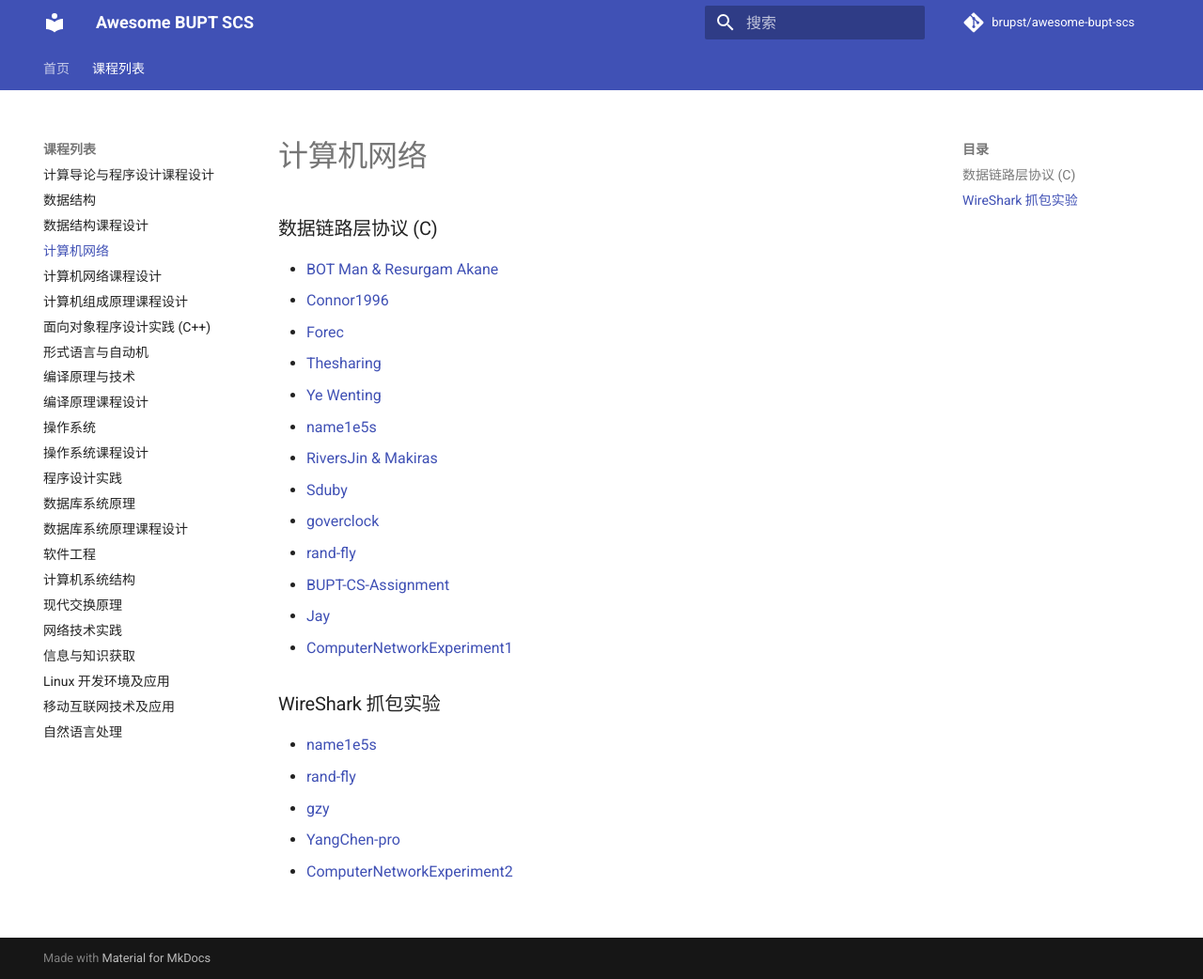
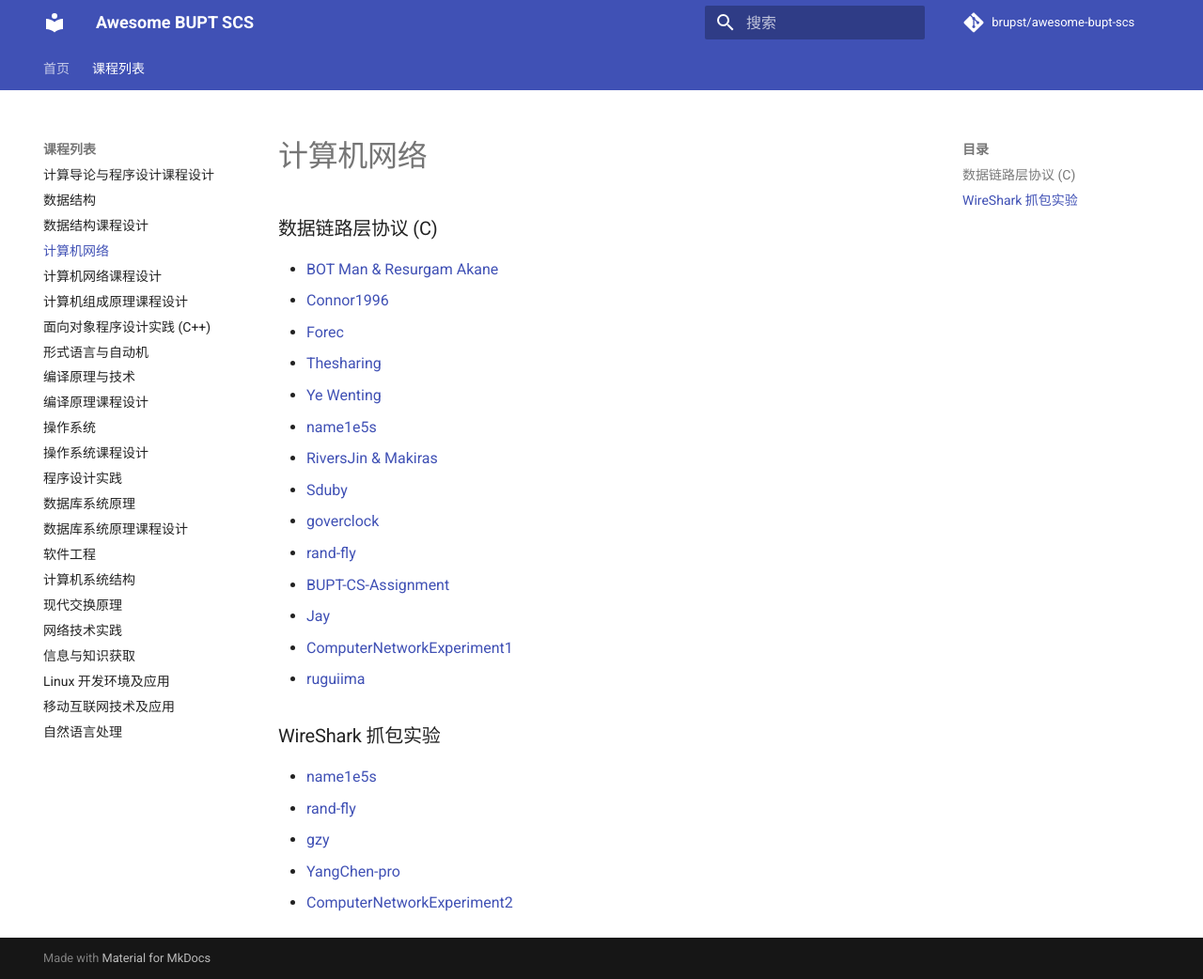
Before and after one commit to brupst/awesome-bupt-scs, an MkDocs documentation site: the page built from projects/Computer-Networks.md, in a window 1280 px wide and 1042 px high. Shown: the whole window at 94% size. Built offline with MkDocs 1.6.1 and Material for MkDocs 9.7.7, drawn with Linux system fonts in a browser that asks for light colours; comment, search, counter and statistics services are not loaded.

Commit message:
Update Computer-Networks.md

```diff
--- a/projects/Computer-Networks.md
+++ b/projects/Computer-Networks.md
@@ -15,6 +15,7 @@
 - [BUPT-CS-Assignment](https://github.com/BUPT-CS-Assignment/Datalink_Layer_Protocal)
 - [Jay](https://github.com/JayKiang/Jay.git)
 - [ComputerNetworkExperiment1](https://github.com/Tingwuren/ComputerNetworkExperiment1)
+- [ruguiima](https://github.com/ruguiima/datalink-experiment)
 
 ### WireShark 抓包实验
 
```
